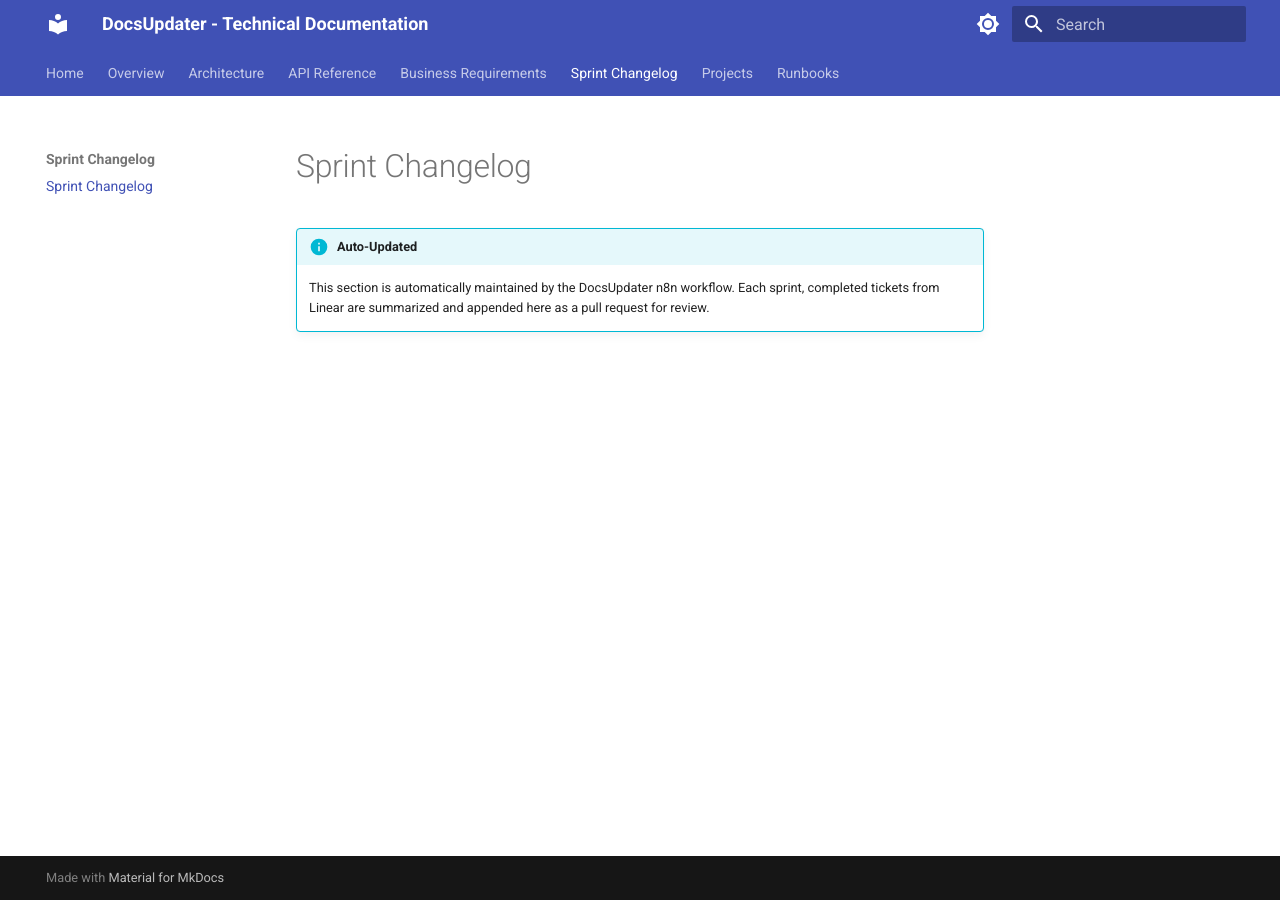
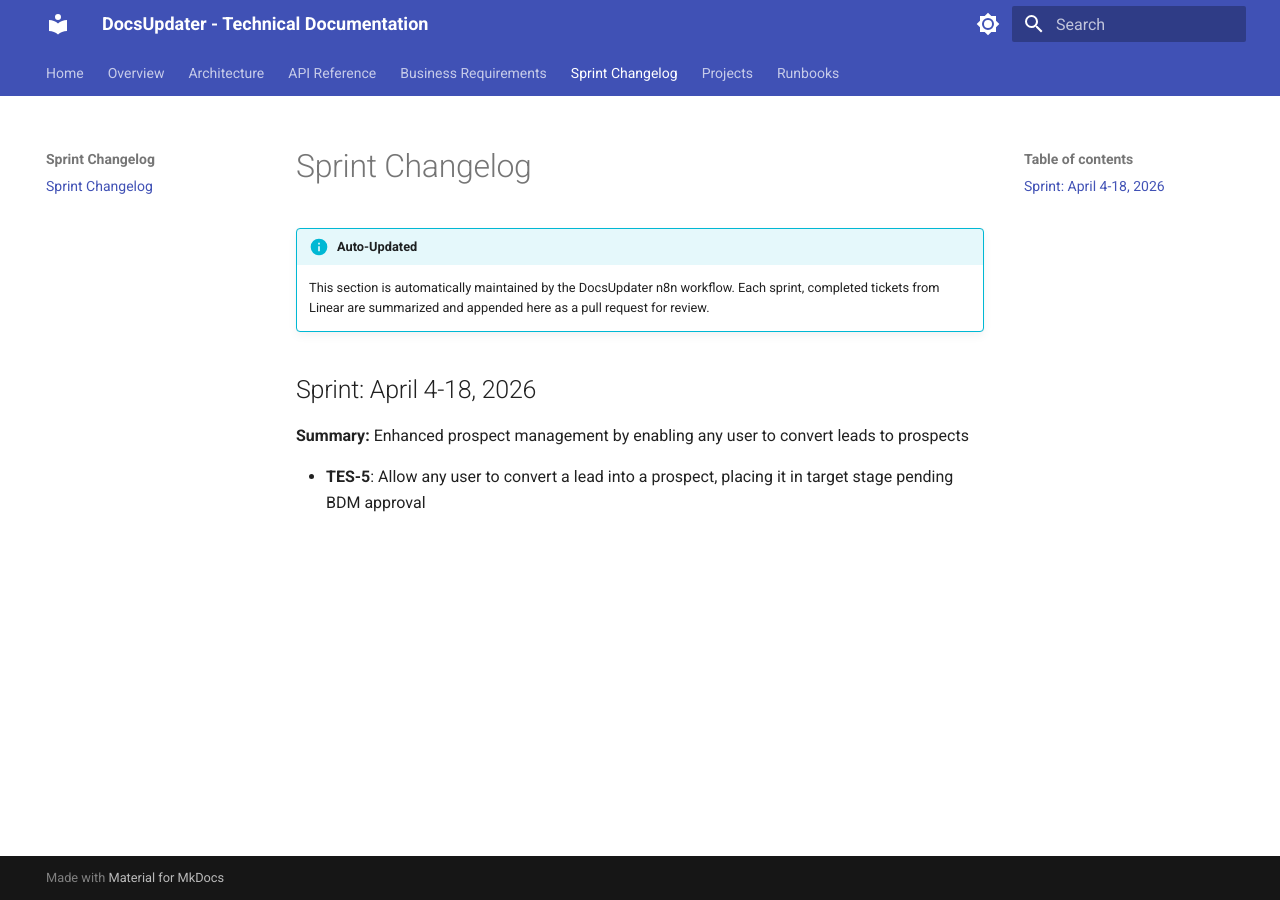
Before and after one commit to MuhammadJunieITG/DocUpdater, an MkDocs documentation site: the page built from docs/sprint-changelog/index.md, in a window 1280 px wide. Built offline with MkDocs 1.6.1 and Material for MkDocs 9.7.7, drawn with Linux system fonts in a browser that asks for light colours.

Commit message:
docs: update docs/sprint-changelog/index.md from sprint null

```diff
--- a/docs/sprint-changelog/index.md
+++ b/docs/sprint-changelog/index.md
@@ -4,3 +4,9 @@
     This section is automatically maintained by the DocsUpdater n8n workflow. Each sprint, completed tickets from Linear are summarized and appended here as a pull request for review.
 
 <!-- New sprint entries are prepended below this line by the automation -->
+
+## Sprint: April 4-18, 2026
+
+**Summary:** Enhanced prospect management by enabling any user to convert leads to prospects
+
+- **TES-5**: Allow any user to convert a lead into a prospect, placing it in target stage pending BDM approval
```
